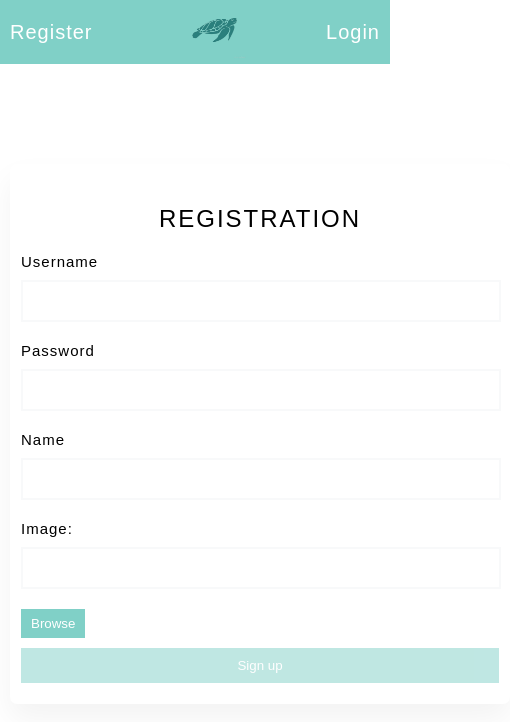
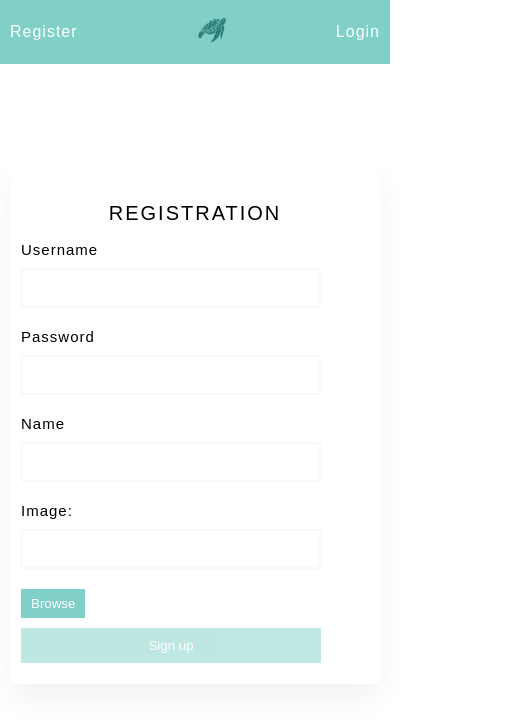
Before and after one commit to sakutaku/Advanced-Photo-Gallery, a React (Create React App) app in the folder front/: page /register in a window 390 px wide. Shown: the top 722 px of the page, 510 px wide, since content can reach past the window. Built offline with nearby package versions, Linux system fonts and the light colour scheme.

Commit message:
added adaptive

```diff
--- a/front/src/App.css
+++ b/front/src/App.css
@@ -122,3 +122,24 @@ body {
 .add-page {
   margin: 0 auto;
 }
+
+@media only screen and (max-width: 550px) {
+  .form-title {
+    font-size: 20px;
+  }
+  .form {
+    width: 100%;
+  }
+  .form-control {
+    font-size: 14px;
+  }
+  /* .google-wrap {
+    width: 200px;
+  } */
+  .input-wrap,
+  .form-btn-dis,
+  .form-control,
+  .form-btn {
+    width: 300px;
+  }
+}
--- a/front/src/components/AppToolbar/AppToolbar.css
+++ b/front/src/components/AppToolbar/AppToolbar.css
@@ -98,3 +98,23 @@
   text-decoration: none;
   color: #fff;
 }
+
+@media only screen and (max-width: 550px) {
+  .header-login,
+  .header-register,
+  .header-username h2,
+  .header-add {
+    font-size: 16px;
+  }
+
+  .header-logout {
+    background-size: 15px;
+  }
+  .header-avatar {
+    width: 25px;
+    height: 25px;
+  }
+  .logo-img {
+    width: 40px;
+  }
+}
--- a/front/src/containers/Photos/Photos.css
+++ b/front/src/containers/Photos/Photos.css
@@ -9,3 +9,10 @@
   justify-content: center;
   align-items: center;
 }
+
+@media only screen and (max-width: 550px) {
+  .photos-page {
+    justify-content: center;
+    gap: 15px;
+  }
+}
```
